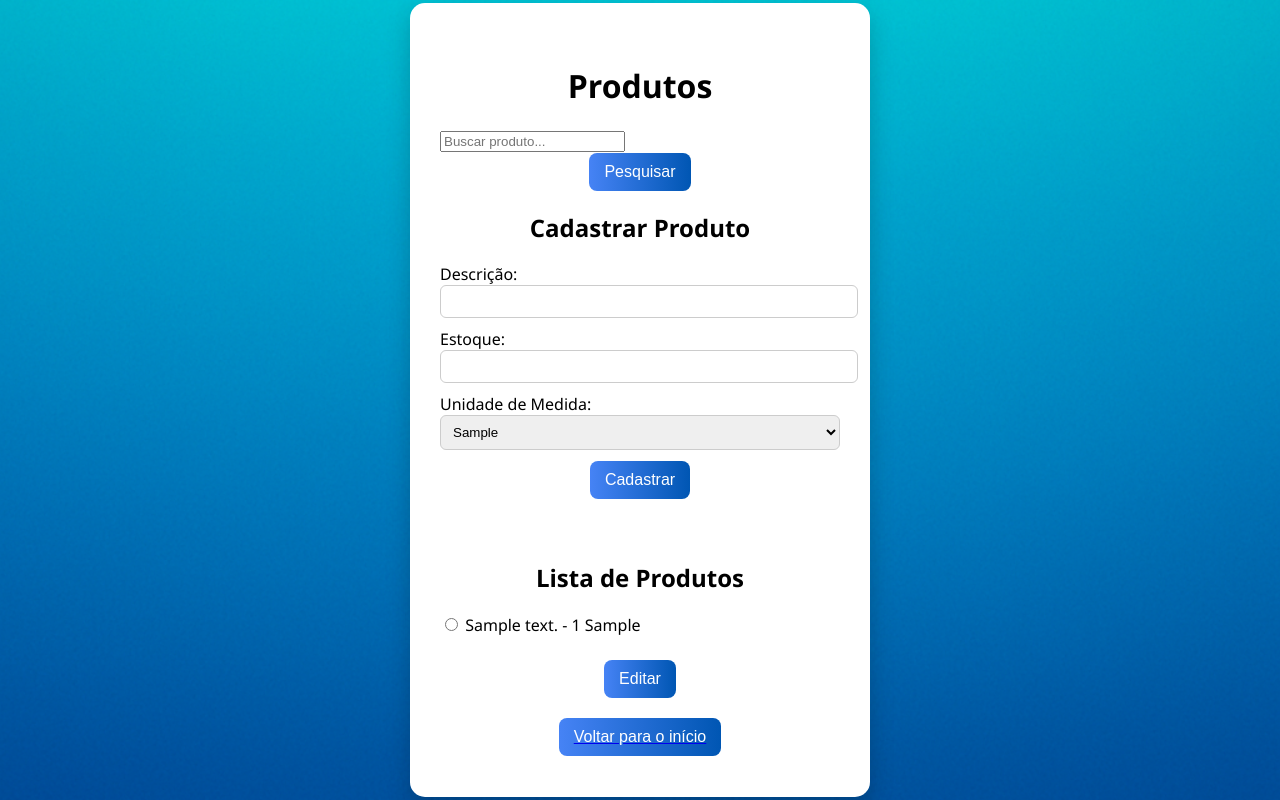
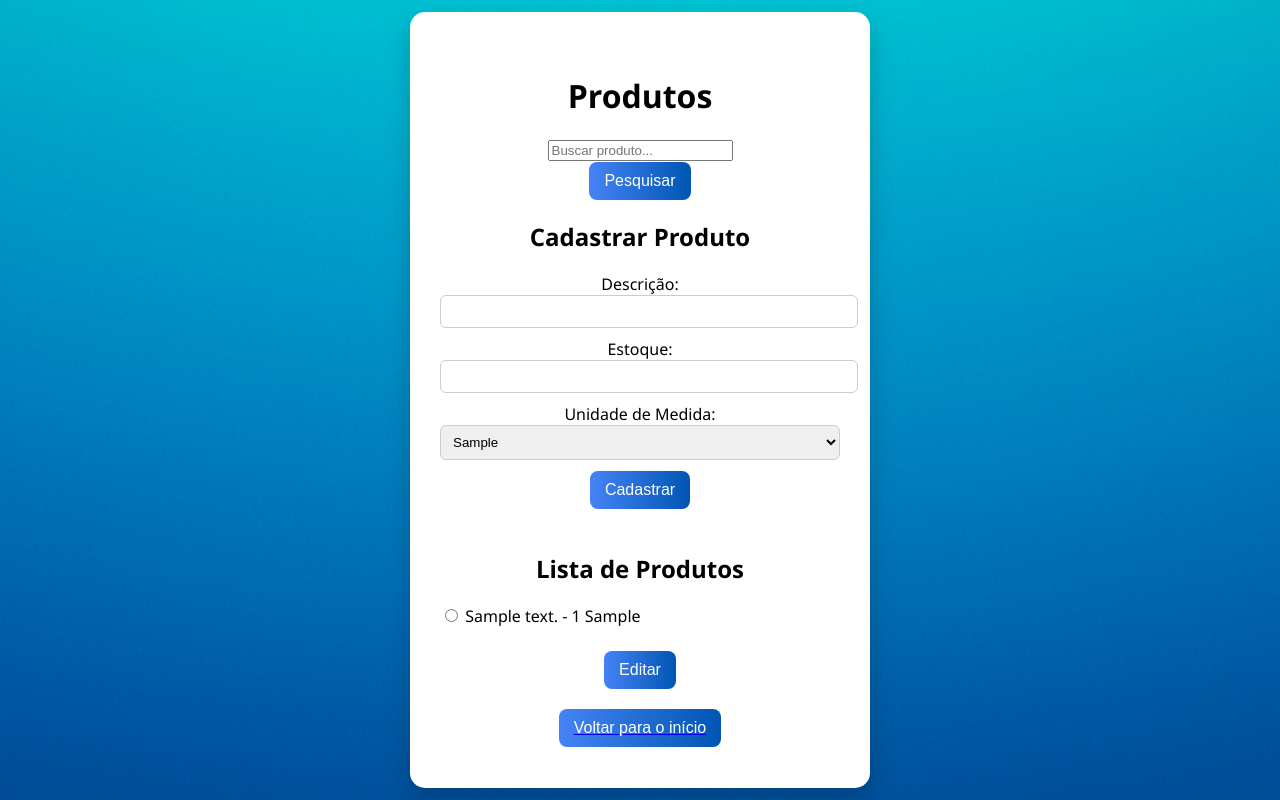
Before and after one commit to felipecabraldossantos/Projeto-Pr-ticas-Exntensionistas, a Django app: page /produto/ in a window 1280 px wide. Run offline with Django 5.2, Linux system fonts and the light colour scheme; tables that the repository leaves empty hold one stand-in row (values such as "Sample post").

Commit message:
Atualização 09/07 4

```diff
--- a/static/css/style.css
+++ b/static/css/style.css
@@ -39,10 +39,12 @@
     transform: scale(1.03);
 }
 
-/* NOVOS estilos */
+.form-busca,
+.form-cadastro{
+    text-align: center;
+}
 
-.form-busca,
-.form-cadastro,
+
 .form-lista {
     text-align: left;
     margin-bottom: 20px;
```
